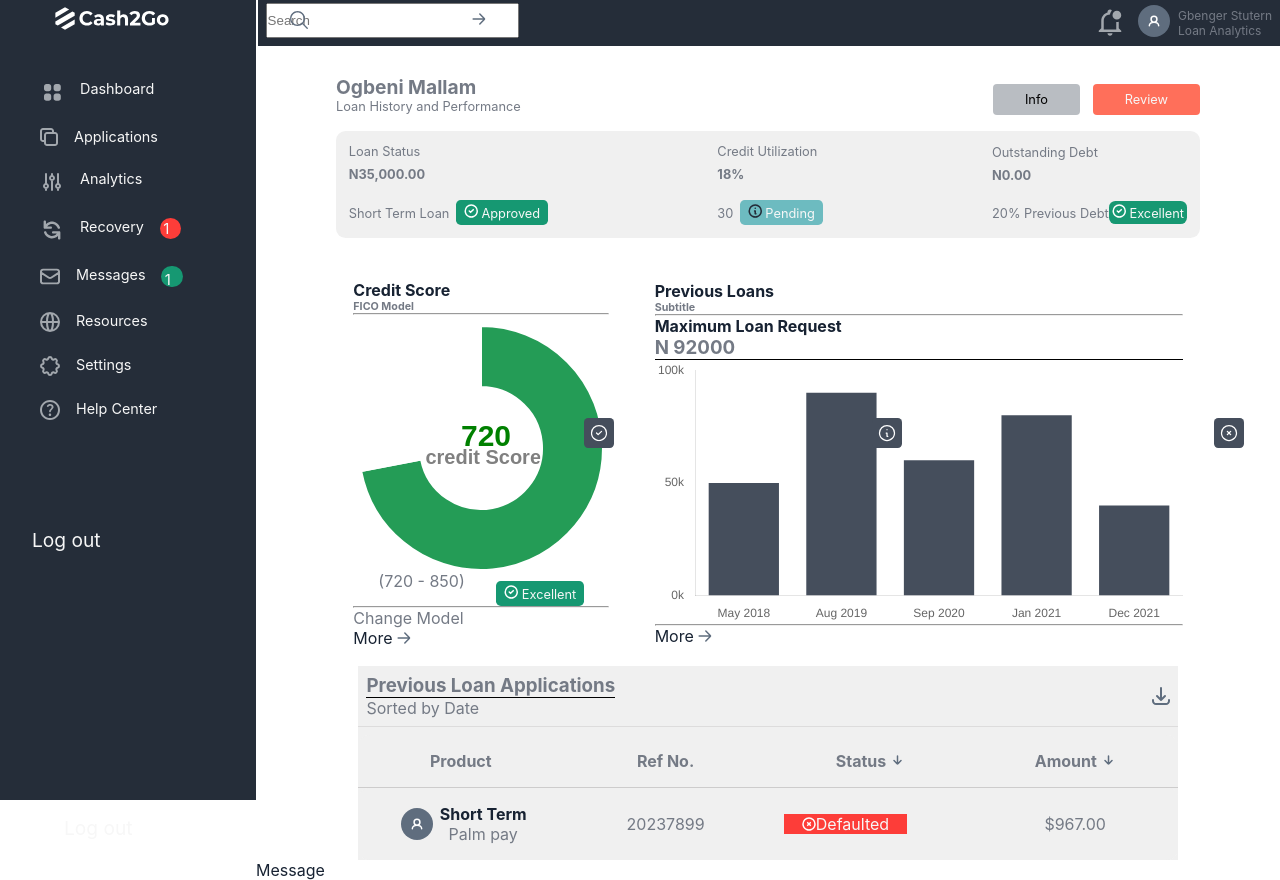
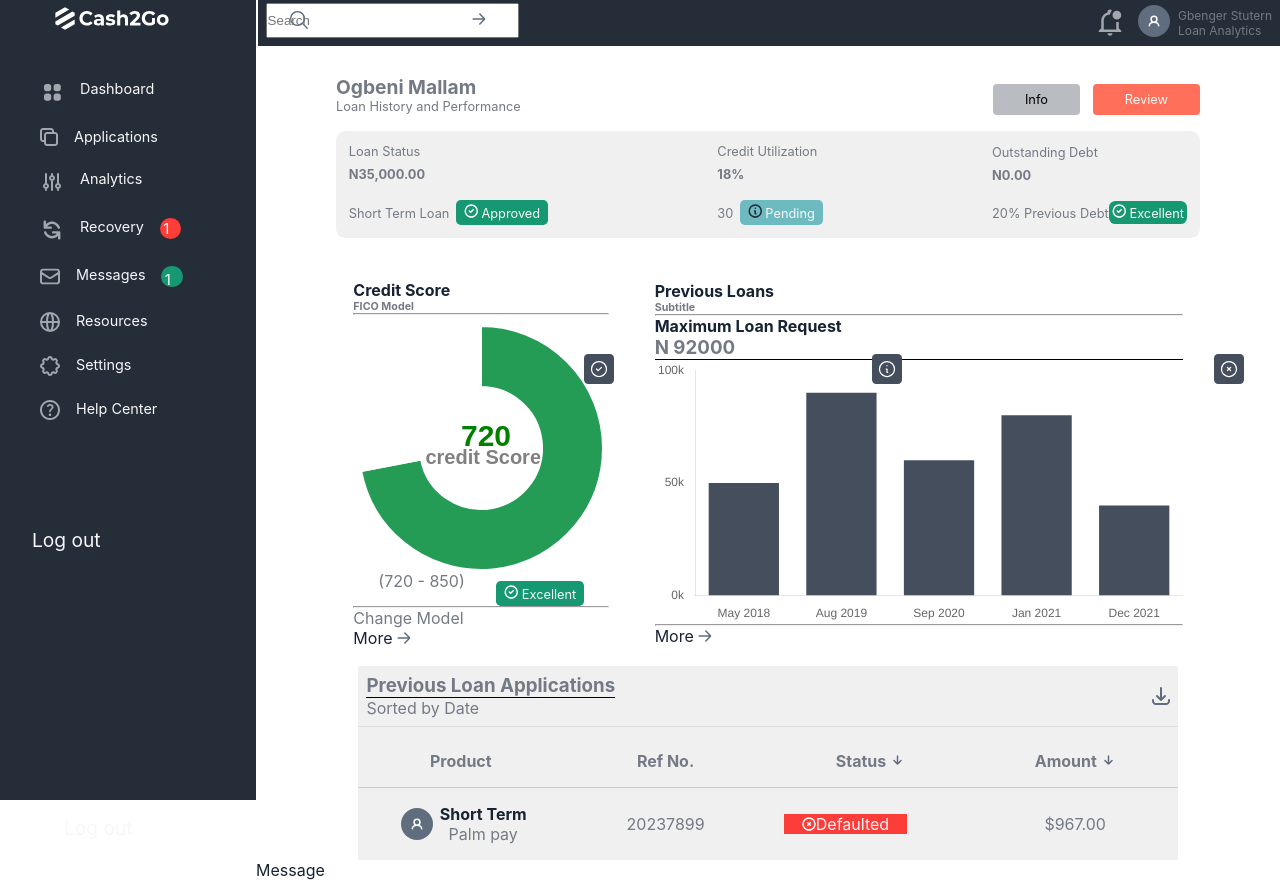
Before and after one commit to joyibeh93/Cash2go-loan-app, a React (Create React App) app: page /applicantinfo in a window 1280 px wide. Built offline with nearby package versions, Linux system fonts and the light colour scheme; the HTML template or start-up script is replaced by a standard one.

Commit message:
updated the work

```diff
--- a/src/Components/OtpForm.jsx
+++ b/src/Components/OtpForm.jsx
@@ -358,7 +358,7 @@ const OtpForm = ({ email, nextStep }) => {
   });
 
   const navigate = useNavigate();
-  const handleVerifyOtp = async (otp, email) => {
+  const handleVerifyOtp = async (otp, email,setSubmitting) => {
     //const { otp } = values; // Extract otp array from values object
   //  const enteredOtp = otp.join('');
 
@@ -384,15 +384,15 @@ const OtpForm = ({ email, nextStep }) => {
         navigate('../SignUpStep3');
       }else {
         setSubmitting(false);
-        setStatus('Incorrect OTP. Please try again.');
+        setOtpError('Incorrect OTP. Please try again.');
       }
 
     } catch (error) {
       console.error('Error:', error);
       if (error.response) {
-        setStatus(error.response.data.message); // Set error message from response
+        setOtpError(error.response.data.message); // Set error message from response
         setTimeout(() => {
-          setStatus('');
+          setOtpError('');
         }, 5000); // Clear status message after 5 seconds
       }
     } finally {
--- a/src/Styles/Dashboard1-top.css
+++ b/src/Styles/Dashboard1-top.css
@@ -105,20 +105,20 @@
 .approved-black {
   position: absolute;
   left: 36.5rem;
-  bottom: 22rem;
+  bottom: 26rem;
   width: 1.875rem;
 }
 .pending-black {
   position: absolute;
   left: 54.5rem;
-  bottom: 22rem;
+  bottom: 26rem;
   width: 1.875rem;
 }
 
 .rejected-black {
   position: absolute;
   left: 75.9rem;
-  bottom: 22rem;
+  bottom: 26rem;
   width: 1.875rem;
 }
 .ddownload-icon{
```
